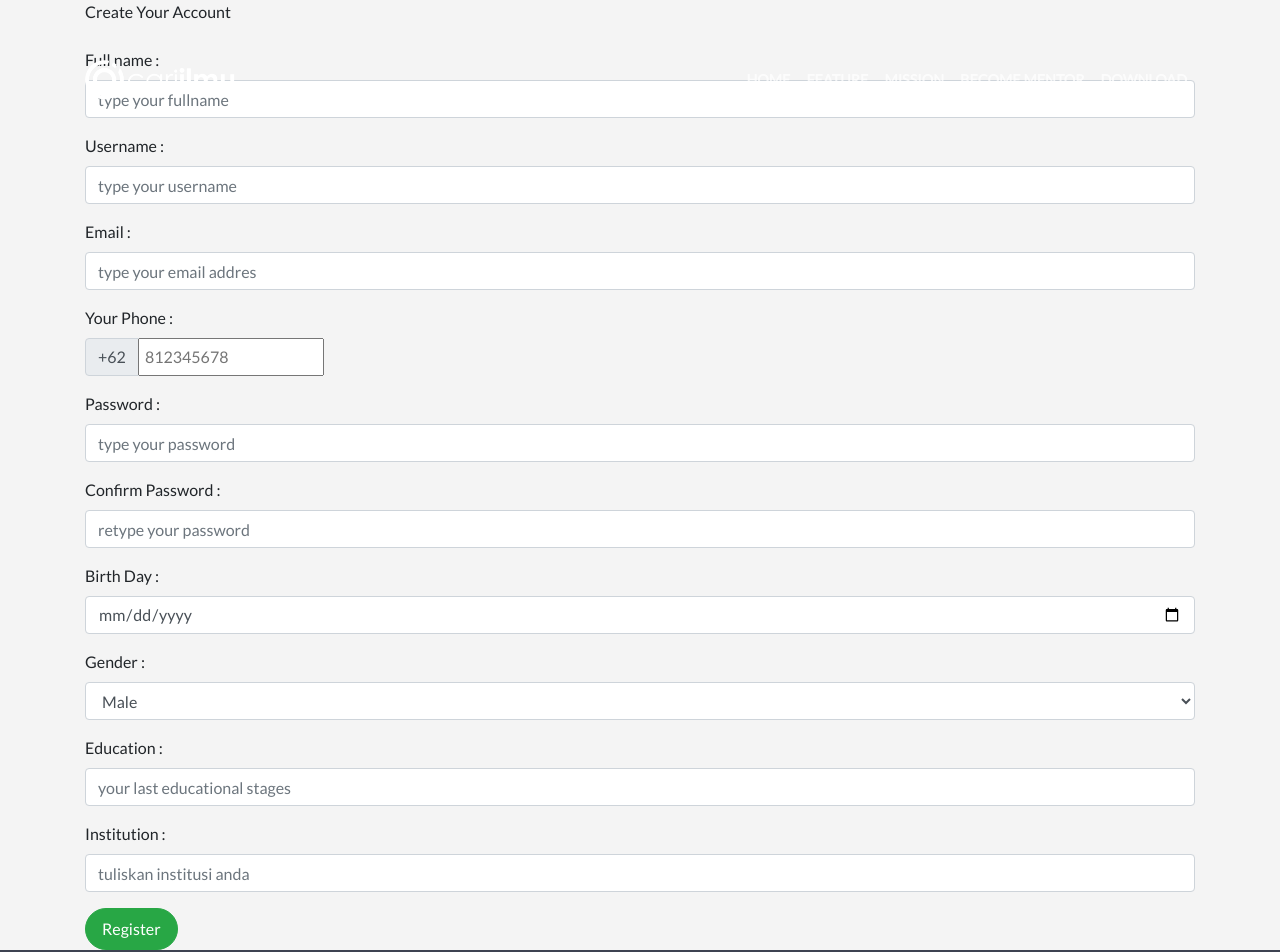
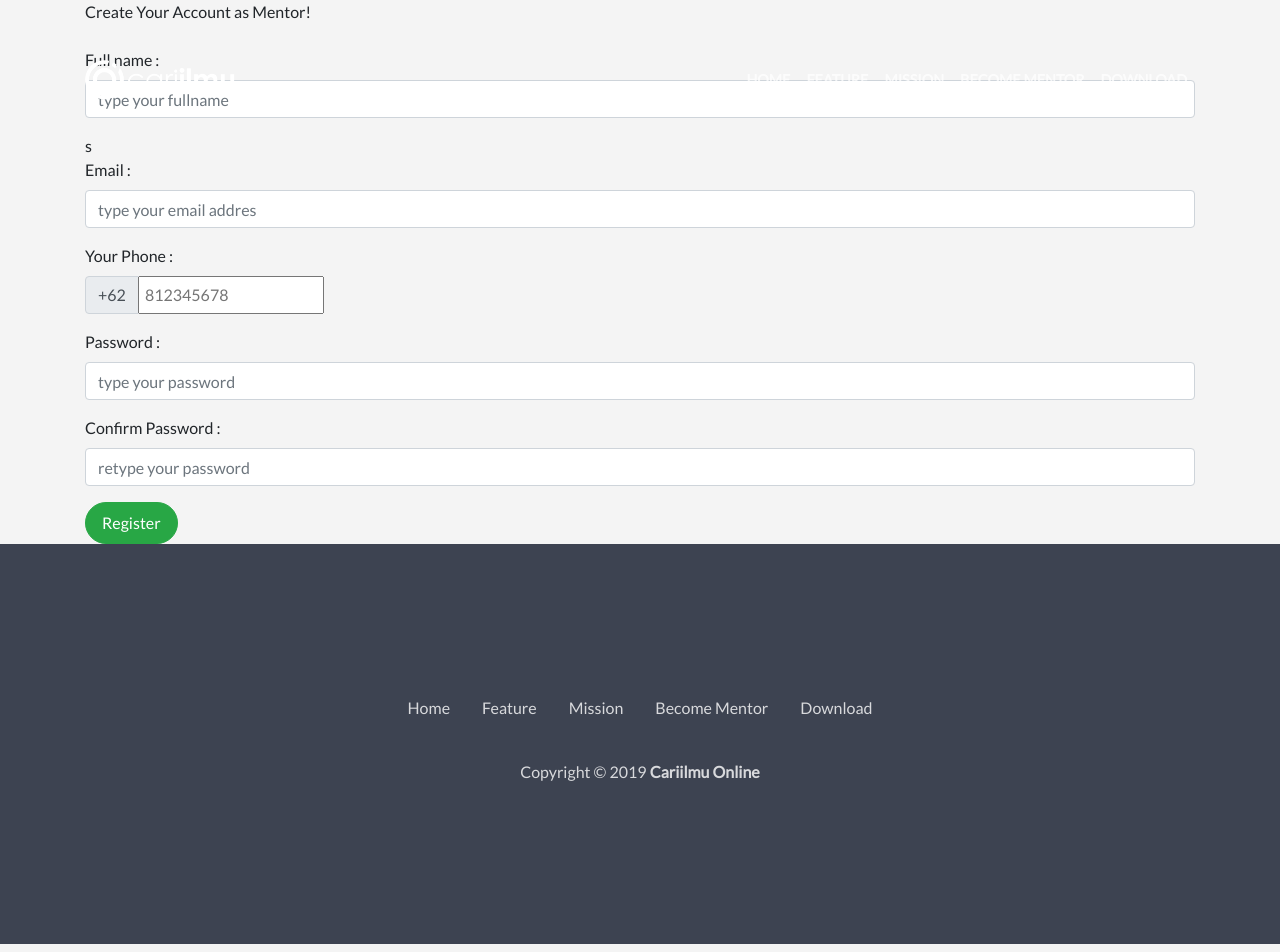
Before and after one commit to delarta/cariilmu-frontend, a React (Create React App) app: page /signupmentor in a window 1280 px wide. Shown: the top 952 px of the page. Built offline with nearby package versions, Linux system fonts and the light colour scheme.

Commit message:
"[Danu] - Update SignUp and Schedule"

```diff
--- a/src/pages/mentor/SchedulePage.js
+++ b/src/pages/mentor/SchedulePage.js
@@ -1,5 +1,5 @@
 import React, { Component } from 'react';
-import { Button, CardBody,CardHeader, Card,CardFooter, FormGroup,Label, Col, Input, Container } from 'reactstrap';
+import { Button} from 'reactstrap';
 import Logo from '../../assets/img/presentation.svg';
 
 import './SchedulePage.css';
--- a/src/pages/mentor/SignUpPage.js
+++ b/src/pages/mentor/SignUpPage.js
@@ -7,7 +7,7 @@ export default class SignupMentor extends Component {
         <Container>
         <Form>
         <FormGroup>
-          <Label for="headertext">Create Your Account</Label>
+          <Label for="headertext">Create Your Account as Mentor! </Label>
         </FormGroup>
         <FormGroup>
           <Label for="fullName">Full name :</Label>
@@ -17,16 +17,7 @@ export default class SignupMentor extends Component {
             id="namaMantor"
             placeholder="type your fullname"
           />
-        </FormGroup>
-        <FormGroup>
-          <Label for="mentorName">Username :</Label>
-          <Input
-            type="text"
-            name="mentorName"
-            id="mentorName"
-            placeholder="type your username"
-          />
-        </FormGroup>
+        </FormGroup>s
         <FormGroup>
           <Label for="emailUser">Email :</Label>
           <Input
@@ -69,40 +60,6 @@ export default class SignupMentor extends Component {
             placeholder="retype your password"
           />
         </FormGroup>
-        <FormGroup>
-          <Label for="birthDay">Birth Day :</Label>
-          <Input
-            type="date"
-            name="birthday"
-            id="birthdayMentor"
-            placeholder="birthDay"
-          />
-        </FormGroup>
-        <FormGroup>
-          <Label for="GenderSelect">Gender :</Label>
-          <Input type="select" name="select" id="genderSelect">
-            <option>Male</option>
-            <option>Female</option>
-          </Input>
-        </FormGroup>
-        <FormGroup>
-          <Label for="education">Education :</Label>
-          <Input
-            type="text"
-            name="educationMentor"
-            id="educationMentor"
-            placeholder="your last educational stages"
-          />
-        </FormGroup>
-        <FormGroup>
-          <Label for="institution">Institution :</Label>
-          <Input
-            type="text"
-            name="institutionMentor"
-            id="institutionMentor"
-            placeholder="tuliskan institusi anda"
-          />
-        </FormGroup>
         <Button color="success" type="submit">Register</Button>
       </Form>
       </Container>
```
